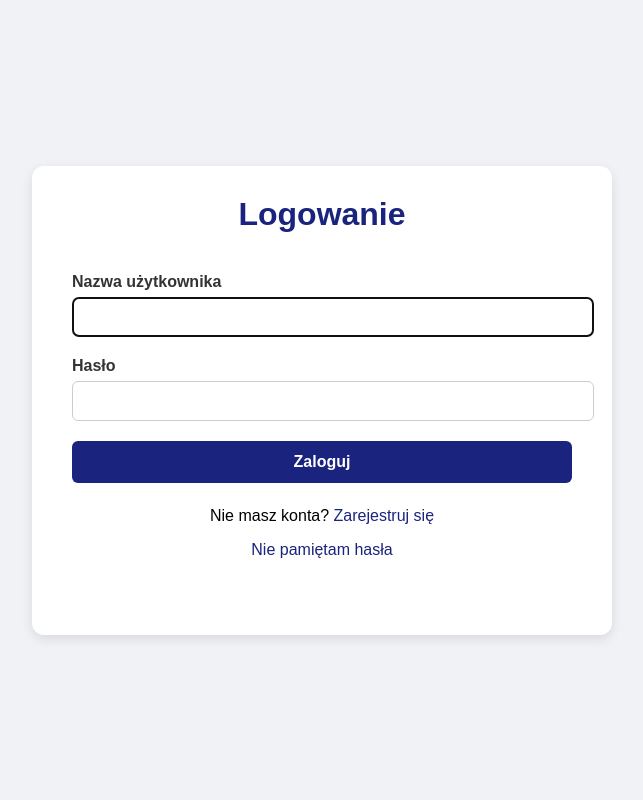
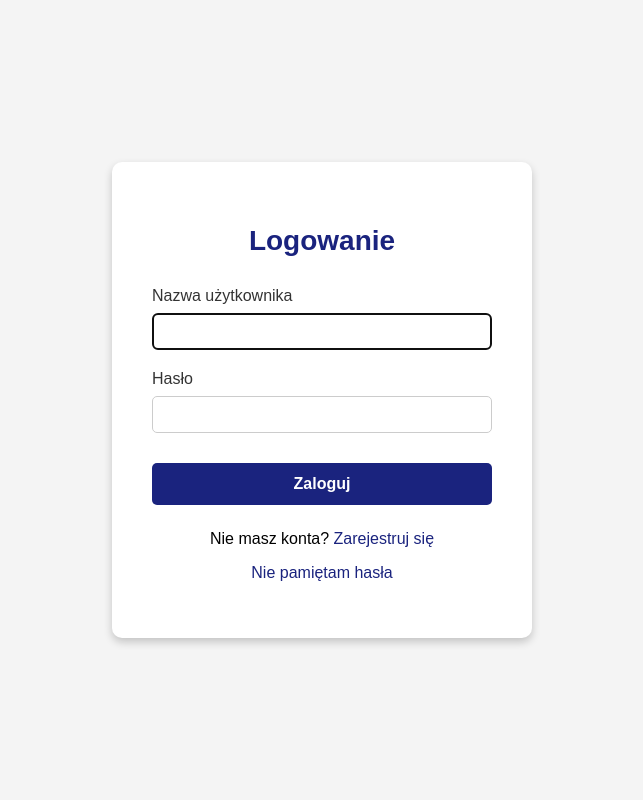
Before and after one commit to PaulinaKol/IoT-and-Cloud-Computing, a Django app: page /login/ in a window 1280 px wide. Shown: the whole page, without its empty margins (318-961 px from the left). Run offline with Django 5.2, Linux system fonts and the light colour scheme.

Commit message:
Updated login page layout and styling

```diff
--- a/smartmailbox/core/static/core_css/login.css
+++ b/smartmailbox/core/static/core_css/login.css
@@ -1,71 +1,68 @@
 body {
+    margin: 0;
+    padding: 0;
     font-family: Arial, sans-serif;
-    background-color: #f0f2f5;
+    background-color: #f4f4f4;
     display: flex;
     justify-content: center;
     align-items: center;
     height: 100vh;
-    margin: 0;
 }
 
 .login-container {
-    background-color: #fff;
-    padding: 60px 40px;
-    border-radius: 12px;
-    box-shadow: 0 4px 12px rgba(0, 0, 0, 0.1);
-    width: 500px;
-    max-width: 90%;
+    background-color: white;
+    padding: 40px;
+    border-radius: 10px;
+    box-shadow: 0 4px 8px rgba(0, 0, 0, 0.2);
+    width: 420px;
+    box-sizing: border-box;
 }
 
-h2 {
-    font-size: 32px;
+.login-container h2 {
     text-align: center;
+    font-size: 28px;
+    margin-bottom: 30px;
     color: #1a237e;
-    margin-top: -30px;
-    margin-bottom: 40px;
 }
-
 
 .form-group {
     margin-bottom: 20px;
 }
 
-label {
+.form-group label {
     display: block;
-    margin-bottom: 6px;
-    font-weight: bold;
+    margin-bottom: 8px;
     color: #333;
 }
 
-input[type="text"],
-input[type="password"] {
+.form-group input {
     width: 100%;
     padding: 10px;
+    box-sizing: border-box;
     border: 1px solid #ccc;
-    border-radius: 6px;
-    font-size: 16px;
+    border-radius: 5px;
 }
 
 button[type="submit"] {
     width: 100%;
     padding: 12px;
     background-color: #1a237e;
-    color: #fff;
+    color: white;
+    border: none;
+    border-radius: 5px;
+    cursor: pointer;
     font-weight: bold;
-    border: none;
-    border-radius: 6px;
     font-size: 16px;
-    cursor: pointer;
-    transition: background-color 0.3s ease;
+    margin-top: 10px;
 }
 
 button[type="submit"]:hover {
-    background-color: #283593;
+    background-color: #0d165c;
 }
 
 .extra-links {
+    margin-top: 25px;
     text-align: center;
-    margin-top: 24px;
 }
 
 .extra-links a {
@@ -75,5 +72,4 @@ button[type="submit"]:hover {
 
 .extra-links a:hover {
     text-decoration: underline;
-    color: #3949ab;
 }
--- a/smartmailbox/core/templates/login.html
+++ b/smartmailbox/core/templates/login.html
@@ -7,12 +7,10 @@
     <link rel="stylesheet" href="{% static 'core_css/login.css' %}">
 </head>
 <body>
-    <div class="login-wrapper">
     <div class="login-container">
         <h2>Logowanie</h2>
         <form method="post">
             {% csrf_token %}
-
             <div class="form-group">
                 <label for="{{ form.username.id_for_label }}">Nazwa użytkownika</label>
                 {{ form.username }}
@@ -23,7 +21,7 @@
                 {{ form.password }}
             </div>
 
-                <button type="submit" class="login-btn">Zaloguj</button>
+            <button type="submit">Zaloguj</button>
         </form>
 
         <div class="extra-links">
@@ -31,6 +29,5 @@
             <p><a href="{% url 'password_reset' %}">Nie pamiętam hasła</a></p>
         </div>
     </div>
-    </div>
 </body>
 </html>
```
Lines whose indentation alone changed are shown as unchanged.
